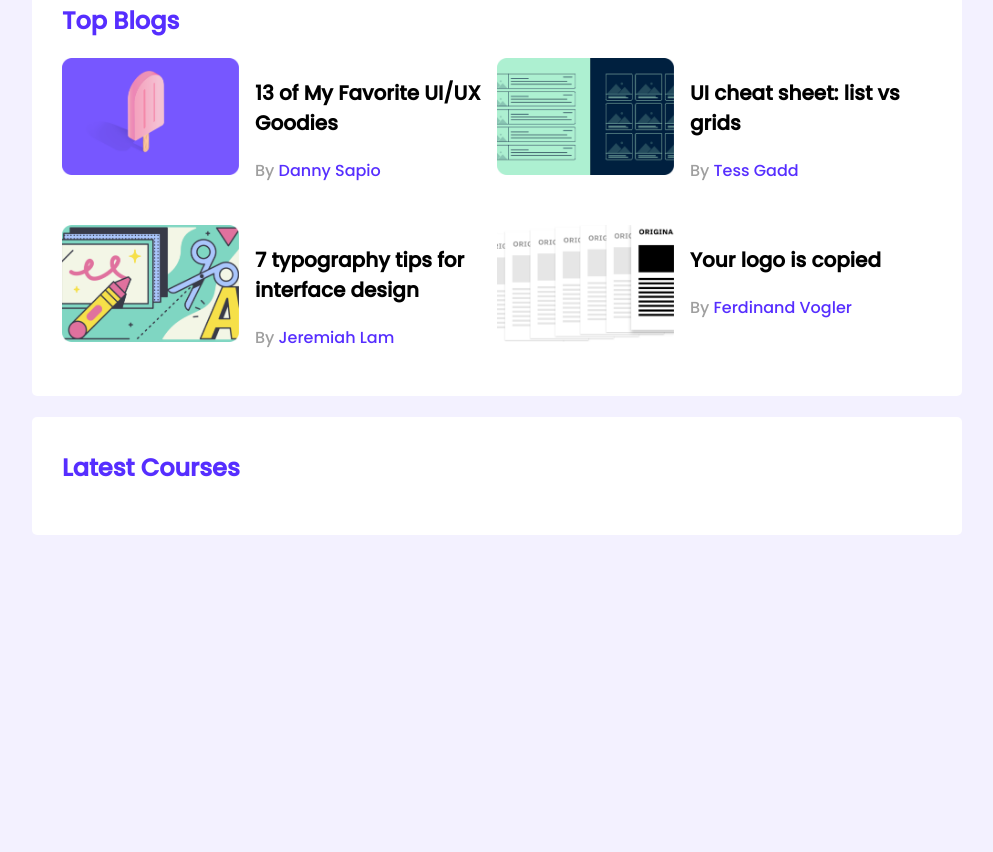
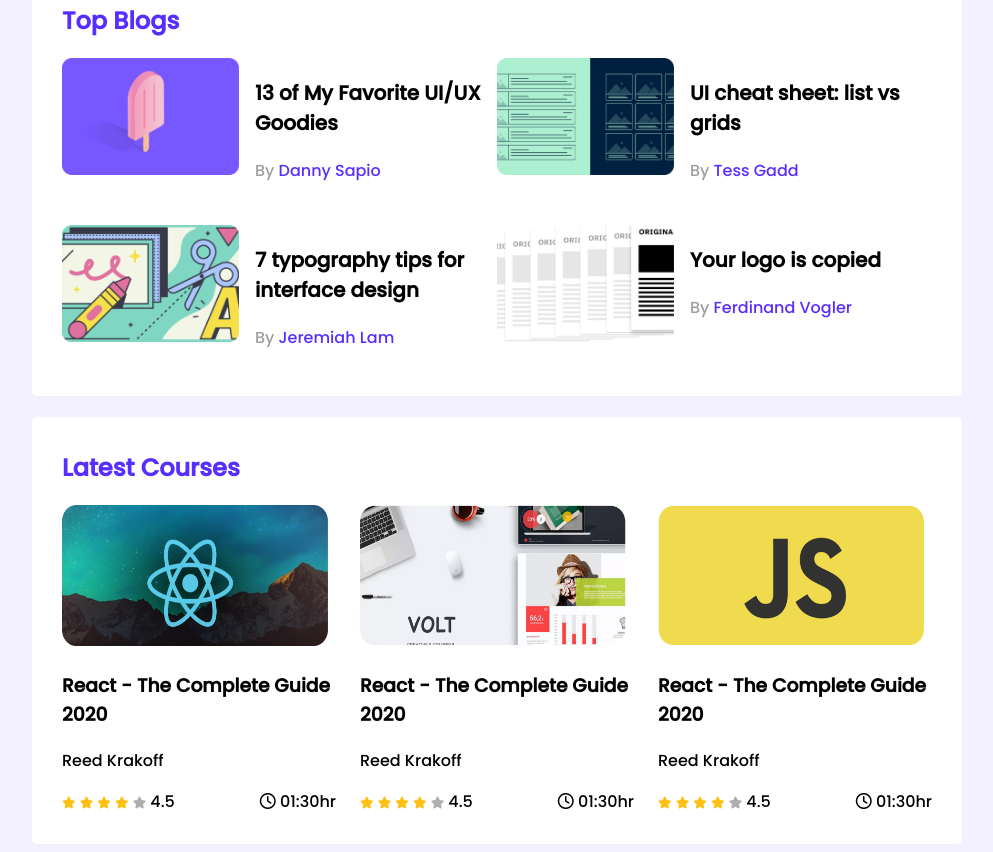
Before and after one commit to Polin-Rahman/leader-board-CSS3, a plain HTML site: page index.html in a window 1280 px wide. Shown: the part 329-1181 px from the top of the page, without its empty margins (143-1136 px from the left). Before the commit the page ends 872 px from the top, so only its background shows below. Drawn offline with Linux system fonts and the light colour scheme.

Commit message:
courses part

```diff
--- a/index.html
+++ b/index.html
@@ -6,6 +6,8 @@
     <meta http-equiv="X-UA-Compatible" content="IE=edge">
     <meta name="viewport" content="width=device-width, initial-scale=1.0">
     <title>Leader-Board</title>
+    <!-- font awesome  -->
+    <script src="https://kit.fontawesome.com/c11cb7e511.js" crossorigin="anonymous"></script>
     <!-- stylesheet -->
     <link rel="stylesheet" href="styles/style.css">
 </head>
@@ -106,7 +108,85 @@
         <!-- latest coursers -->
         <section class="container">
             <h2 class="section-title">Latest Courses</h2>
+            <div class="courses">
+                <div class="course">
+                    <div class="course-banner">
+                        <img src="images/courses/course-1.png" alt="">
+                    </div>
+                    <div class="course-detail">
+                        <h3 class="course-title">React - The Complete Guide 2020</h3>
+                        <p class="course-author">Reed Krakoff</p>
+                        <div class="course-info">
+                            <div>
+                                <i class="fas fa-star filled"></i>
+                                <i class="fas fa-star filled"></i>
+                                <i class="fas fa-star filled"></i>
+                                <i class="fas fa-star filled"></i>
+                                <i class="fas fa-star empty"></i>
+                                <span>4.5</span>
+                            </div>
+
+                            <div class="course-duration">
+                                <i class="far fa-clock"></i>
+                                01:30hr
+                            </div>
+                        </div>
+
+                    </div>
+                </div>
+                <div class="course">
+                    <div class="course-banner">
+                        <img src="images/courses/course-2.png" alt="">
+                    </div>
+                    <div class="course-detail">
+                        <h3 class="course-title">React - The Complete Guide 2020</h3>
+                        <p class="course-author">Reed Krakoff</p>
+                        <div class="course-info">
+                            <div>
+                                <i class="fas fa-star filled"></i>
+                                <i class="fas fa-star filled"></i>
+                                <i class="fas fa-star filled"></i>
+                                <i class="fas fa-star filled"></i>
+                                <i class="fas fa-star empty"></i>
+                                <span>4.5</span>
+                            </div>
+
+                            <div class="course-duration">
+                                <i class="far fa-clock"></i>
+                                01:30hr
+                            </div>
+                        </div>
+
+                    </div>
+                </div>
+                <div class="course">
+                    <div class="course-banner">
+                        <img src="images/courses/course-3.png" alt="">
+                    </div>
+                    <div class="course-detail">
+                        <h3 class="course-title">React - The Complete Guide 2020</h3>
+                        <p class="course-author">Reed Krakoff</p>
+                        <div class="course-info">
+                            <div>
+                                <i class="fas fa-star filled"></i>
+                                <i class="fas fa-star filled"></i>
+                                <i class="fas fa-star filled"></i>
+                                <i class="fas fa-star filled"></i>
+                                <i class="fas fa-star empty"></i>
+                                <span>4.5</span>
+                            </div>
+
+                            <div class="course-duration">
+                                <i class="far fa-clock"></i>
+                                01:30hr
+                            </div>
+                        </div>
+
+                    </div>
+                </div>
+            </div>
         </section>
+
     </main>
 
 </body>
--- a/styles/style.css
+++ b/styles/style.css
@@ -75,3 +75,27 @@ hr{
     color:#562EFF;
     font-size:16px;
 }
+/* courses style */
+.courses{
+    display:grid;
+    grid-template-columns:repeat(3,1fr);
+    grid-column-gap: 24px;
+}
+.course .course-banner img{
+    width: 266px;
+    height: 141px;
+}
+.course-info{
+    display:flex;
+    align-items: center;
+    justify-content:space-between;
+}
+.fa-star{
+    font-size: 12px;
+}
+.fa-star.filled{
+    color:#FFC014;
+}
+.fa-star.empty{
+    color:#AEAEAE;
+}
```
